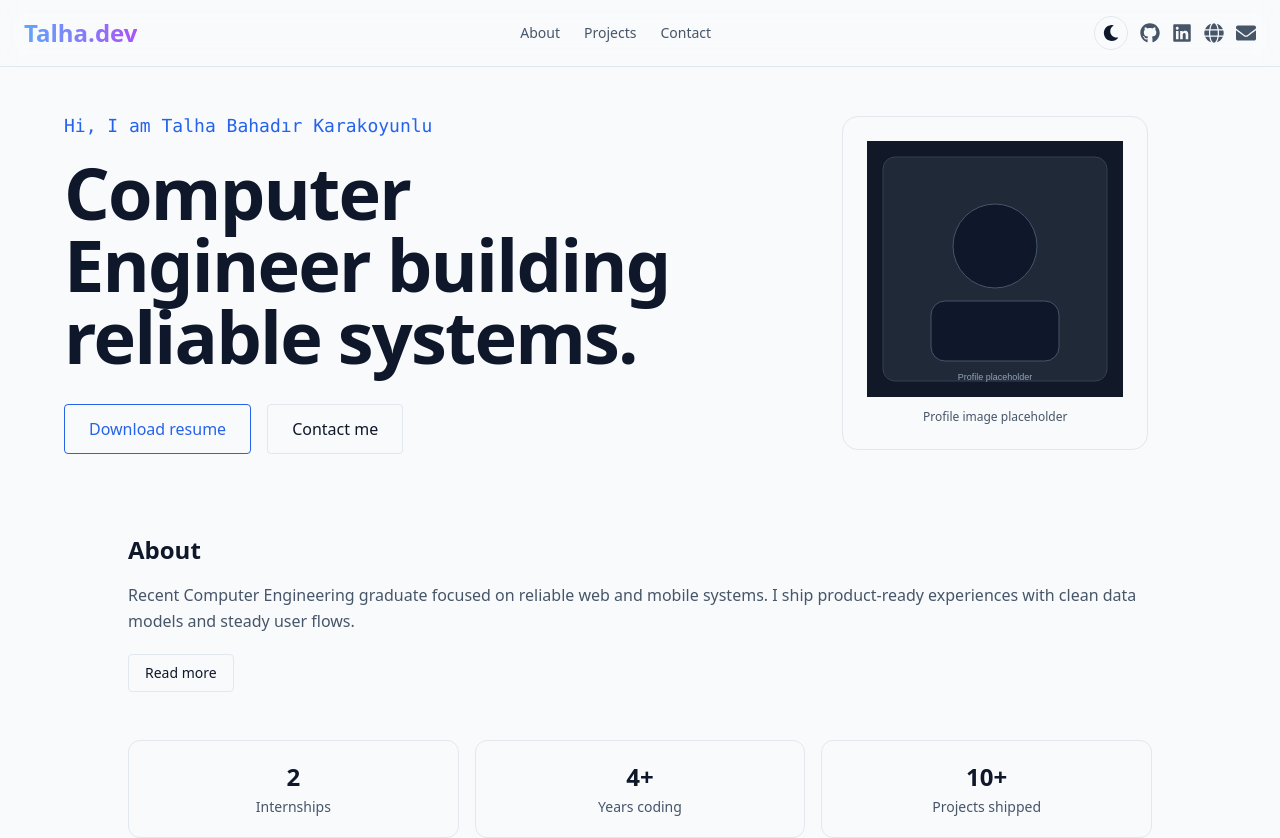
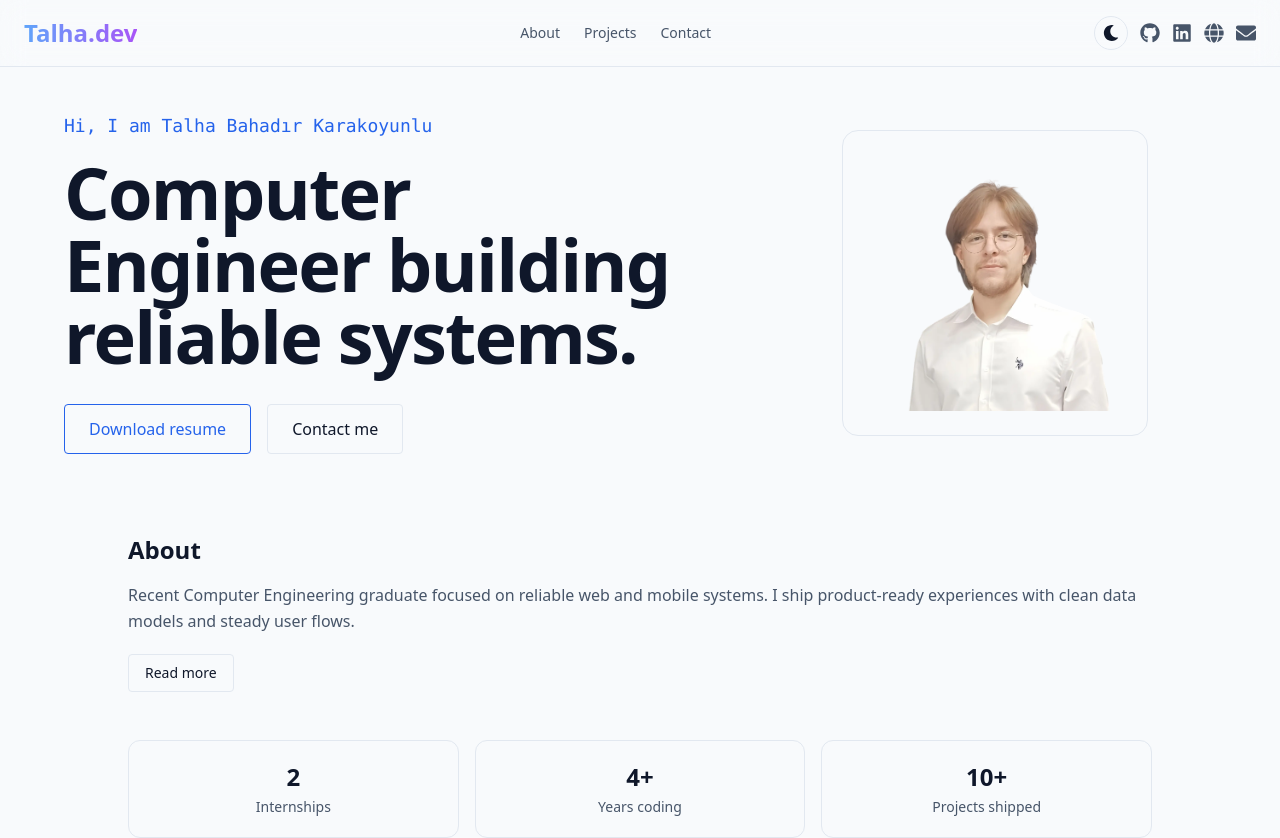
Before and after one commit to TalhaKarakoyunlu/aws-portfolio-talha, a React (Vite) app: page / in a window 1280 px wide. Shown: the top 838 px of the page. Built offline with nearby package versions, Linux system fonts and the light colour scheme.

Commit message:
feat: replace profile placeholder with real photo

```diff
--- a/src/pages/Home.tsx
+++ b/src/pages/Home.tsx
@@ -58,11 +58,10 @@ const Home = () => {
                     <div className="flex justify-center">
                         <div className="rounded-2xl border border-app-border bg-app-surface/60 p-6 text-center">
                             <img
-                                src="/profile-placeholder.svg"
-                                alt="Profile placeholder"
-                                className="w-64 h-64 object-cover mx-auto"
+                                src="/Talha_photo.webp"
+                                alt="Talha Bahadır Karakoyunlu"
+                                className="w-64 h-64 object-cover mx-auto rounded-xl"
                             />
-                            <p className="text-xs text-app-muted mt-3">Profile image placeholder</p>
                         </div>
                     </div>
                 </div>
```
Also changed, not shown: public/Talha_photo.webp (added).
